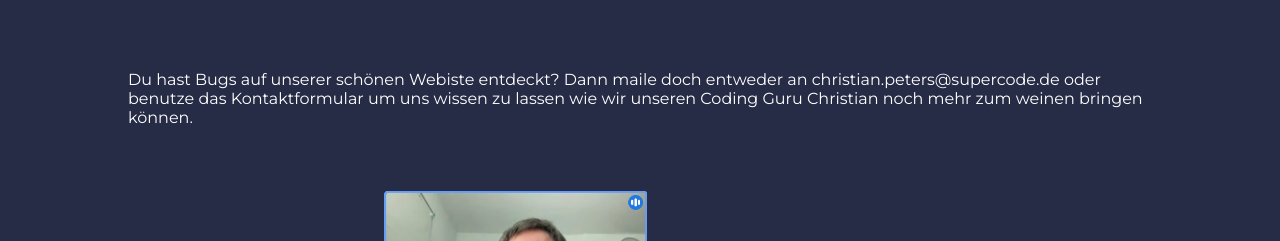
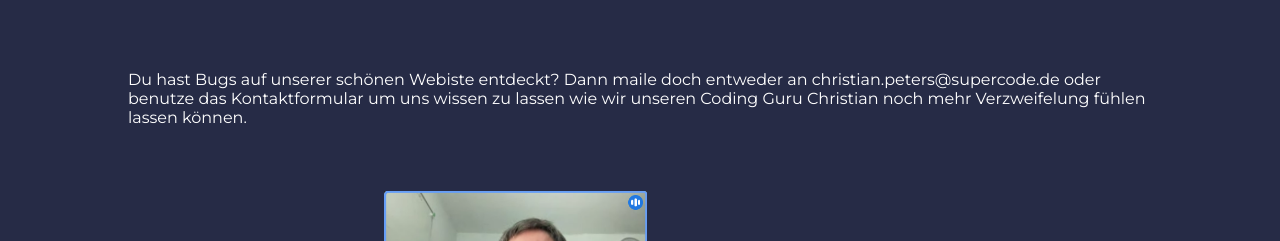
Before and after one commit to Sivagajan/Drinks-Chill, a React (Create React App) app: page /contact in a window 1280 px wide. Shown: the part 618-859 px from the top of the page. Built offline with nearby package versions, Linux system fonts and the light colour scheme.

Commit message:
contact ready

```diff
--- a/src/pages/contact/Contact.jsx
+++ b/src/pages/contact/Contact.jsx
@@ -9,7 +9,7 @@ const Contact = () => {
             < Header />
             <div className="contactBackground">
                 <h3 className="h3Contact">Contact</h3>
-                <p className="pContact">Du hast Bugs auf unserer schönen Webiste entdeckt? Dann maile doch entweder an christian.peters@supercode.de oder benutze das Kontaktformular um uns wissen zu lassen wie wir unseren Coding Guru Christian noch mehr zum weinen bringen können.</p>
+                <p className="pContact">Du hast Bugs auf unserer schönen Webiste entdeckt? Dann maile doch entweder an christian.peters@supercode.de oder benutze das Kontaktformular um uns wissen zu lassen wie wir unseren Coding Guru Christian noch mehr Verzweifelung fühlen lassen können.</p>
                 <img src={chris} alt="" />
 
                 <form className='formContact' action="">
```
